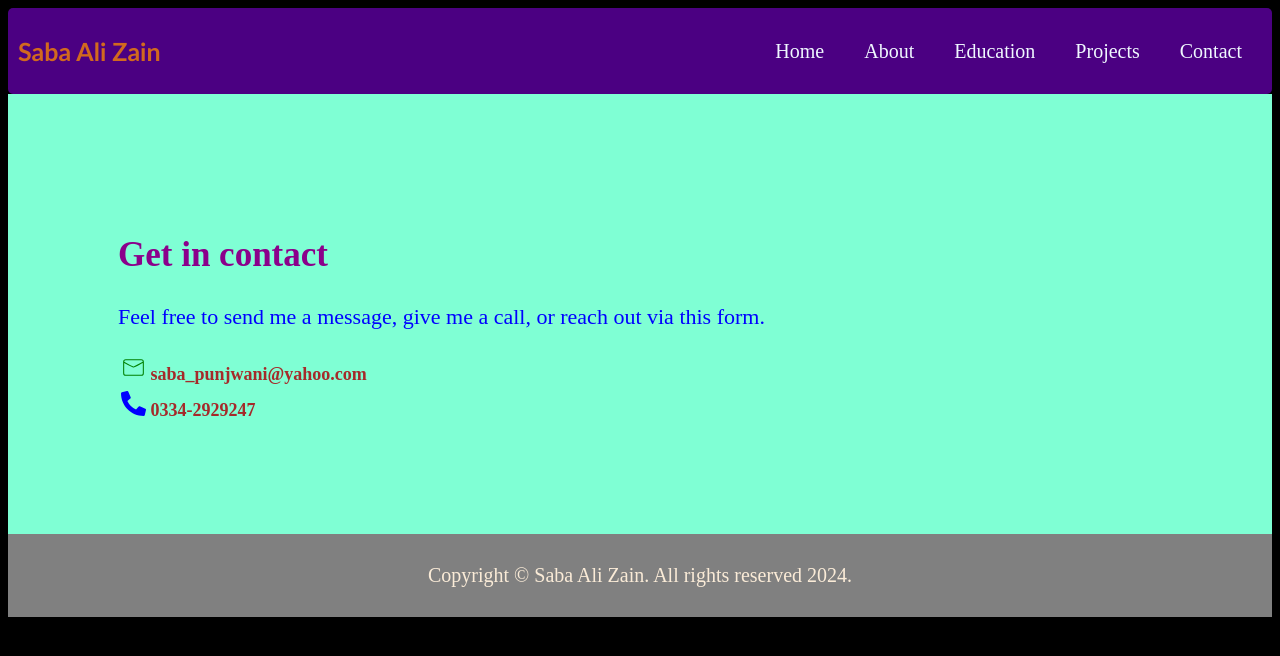
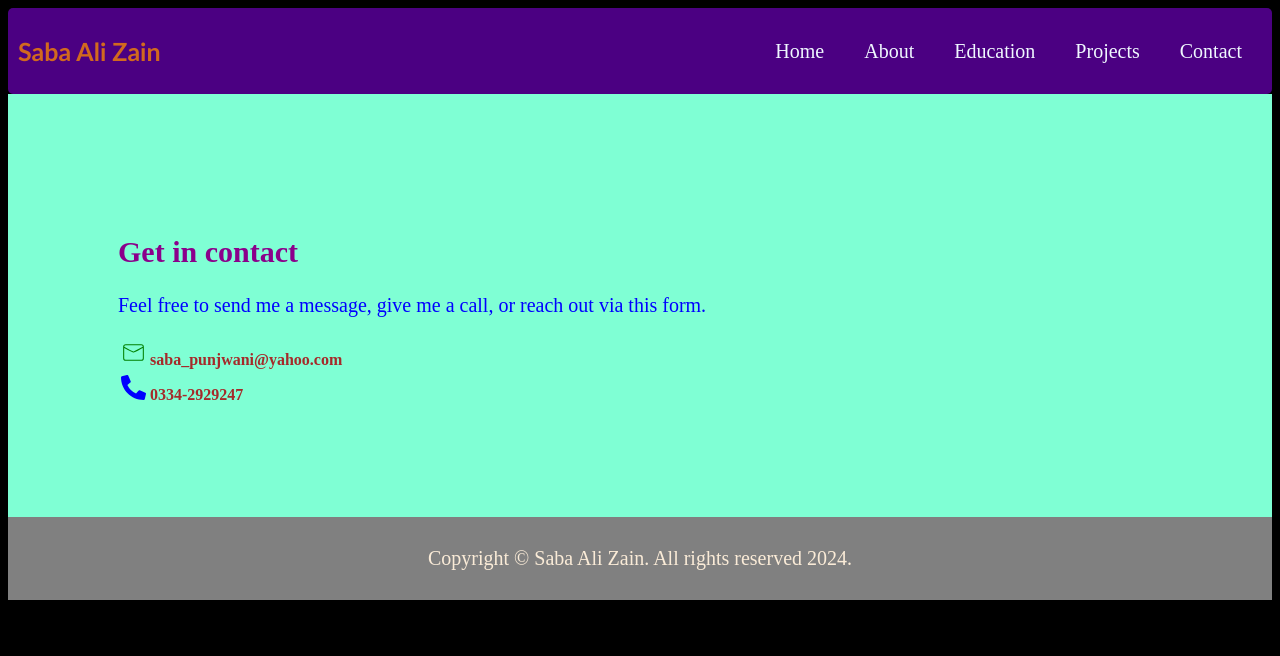
Before and after one commit to SabaZain/portfolio-nextjs, a Next.js app: page /Contact in a window 1280 px wide. Shown: the top 656 px of the page. Built offline with nearby package versions, Linux system fonts and the light colour scheme.

Commit message:
Update contact.module.css

```diff
--- a/src/app/Contact/contact.module.css
+++ b/src/app/Contact/contact.module.css
@@ -4,17 +4,17 @@
 }
 .heading{
     color:darkmagenta;
-    font-size: 35px;
+    font-size: 30px;
     margin-top: 3%;
 
 }
 .paragraph{
-    font-size: 22px;
+    font-size: 20px;
     color: blue;
 }
 .icon{
     padding: 3px;
-    font-size: 18px;
+    font-size: 16px;
     font-weight: 800;
     color:brown;
 }
```
